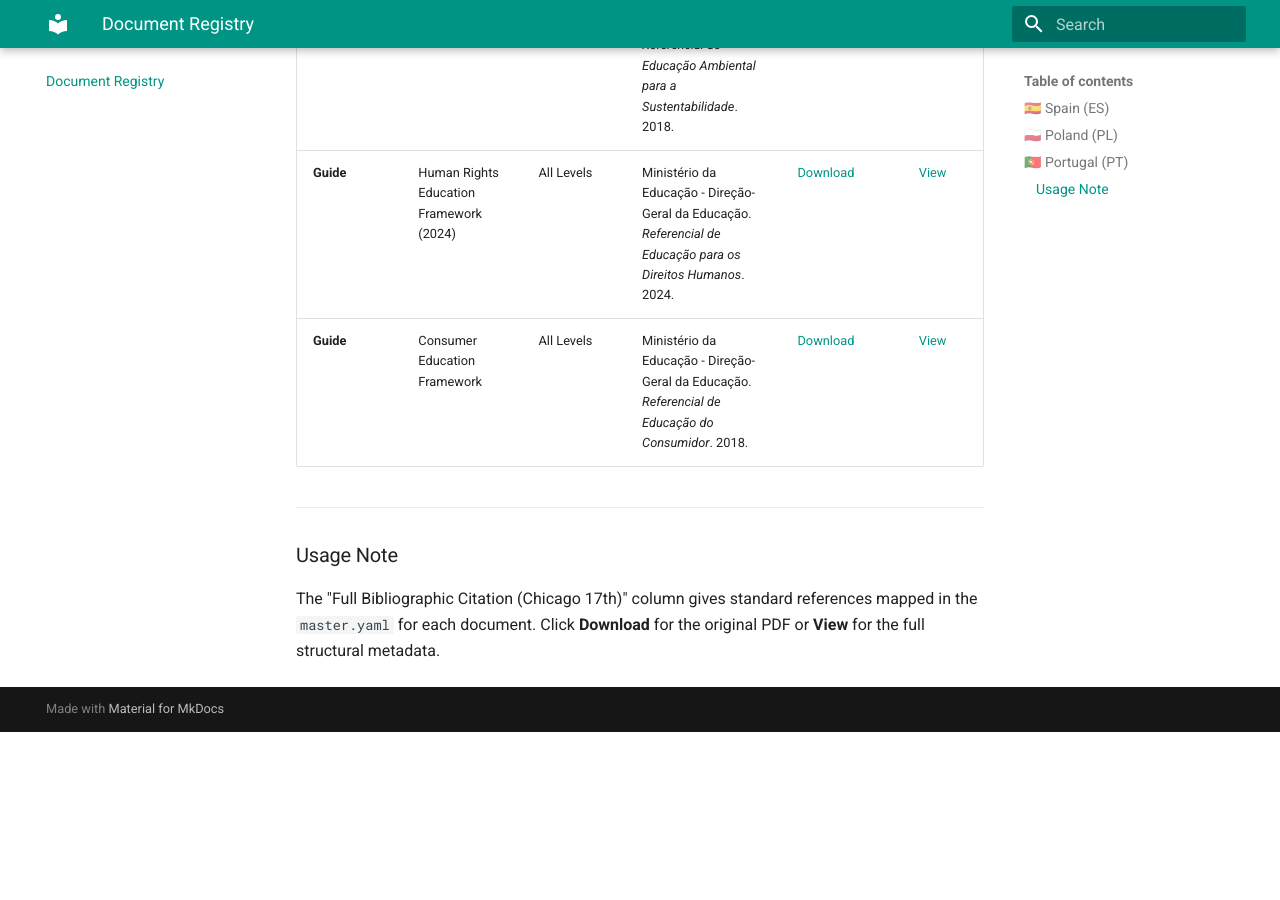
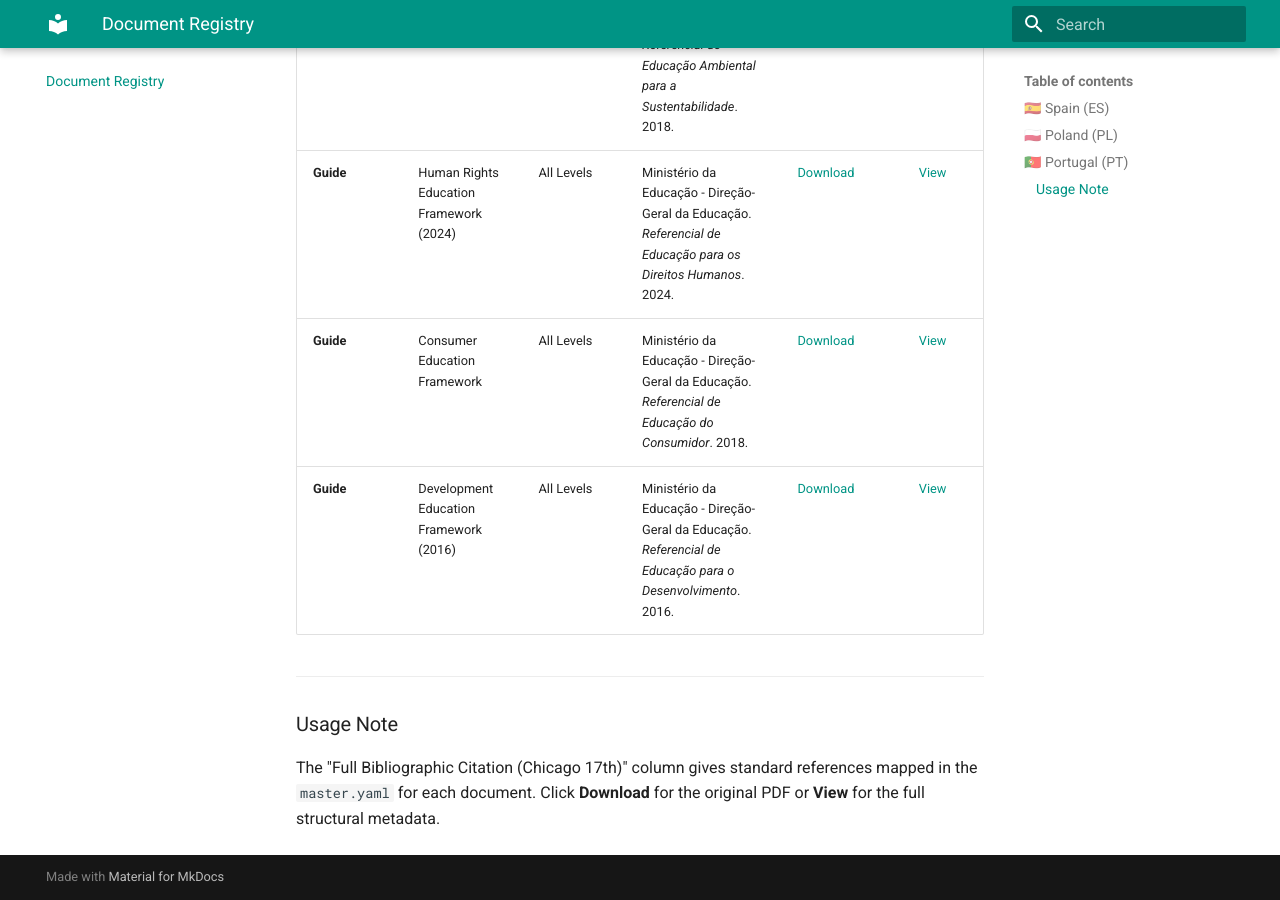
Before and after one commit to krzyworzeka-svg/EU-Health-Ed-Repository, an MkDocs documentation site: the page built from docs/registry.md, in a window 1280 px wide and 900 px high, scrolled down 4627 px. Built offline with MkDocs 1.6.1 and Material for MkDocs 9.7.7, drawn with Linux system fonts in a browser that asks for light colours; before the commit the page ends 5359 px from its top, so only the background shows below that.

Commit message:
feat(PT): add PT_DOC_009 Development Education Guide (2016)
- Rename: referencial_de_educacao_para_o_desenvolvimento.pdf -> PT_2016_Guide_Development.pdf
- Add PT_DOC_009 to master.yaml, review tables, registry.md, references.bib

```diff
--- a/docs/registry.md
+++ b/docs/registry.md
@@ -50,6 +50,7 @@ This registry provides direct access to both the **normalization metadata** and
 | **Guide** | Environmental Education Framework | All Levels | Ministério da Educação - Direção-Geral da Educação. *Referencial de Educação Ambiental para a Sustentabilidade*. 2018. | [Download](https://github.com/krzyworzeka-svg/EU-Health-Ed-Repository/raw/main/data/PT/sources/PT_2018_Guide_Environment.pdf) | [View](https://raw.githubusercontent.com/krzyworzeka-svg/EU-Health-Ed-Repository/main/data/PT/master.yaml) |
 | **Guide** | Human Rights Education Framework (2024) | All Levels | Ministério da Educação - Direção-Geral da Educação. *Referencial de Educação para os Direitos Humanos*. 2024. | [Download](https://github.com/krzyworzeka-svg/EU-Health-Ed-Repository/raw/main/data/PT/sources/PT_2024_Guide_HumanRights.pdf) | [View](https://raw.githubusercontent.com/krzyworzeka-svg/EU-Health-Ed-Repository/main/data/PT/master.yaml) |
 | **Guide** | Consumer Education Framework | All Levels | Ministério da Educação - Direção-Geral da Educação. *Referencial de Educação do Consumidor*. 2018. | [Download](https://github.com/krzyworzeka-svg/EU-Health-Ed-Repository/raw/main/data/PT/sources/PT_2018_Guide_Consumer.pdf) | [View](https://raw.githubusercontent.com/krzyworzeka-svg/EU-Health-Ed-Repository/main/data/PT/master.yaml) |
+| **Guide** | Development Education Framework (2016) | All Levels | Ministério da Educação - Direção-Geral da Educação. *Referencial de Educação para o Desenvolvimento*. 2016. | [Download](https://github.com/krzyworzeka-svg/EU-Health-Ed-Repository/raw/main/data/PT/sources/PT_2016_Guide_Development.pdf) | [View](https://raw.githubusercontent.com/krzyworzeka-svg/EU-Health-Ed-Repository/main/data/PT/master.yaml) |
 
 ---
 ### Usage Note
```
Also changed, not shown: data/PT/review_PT.md (+1 -0 lines), docs/reviews/PT.md (+1 -0 lines), 3 other files.
